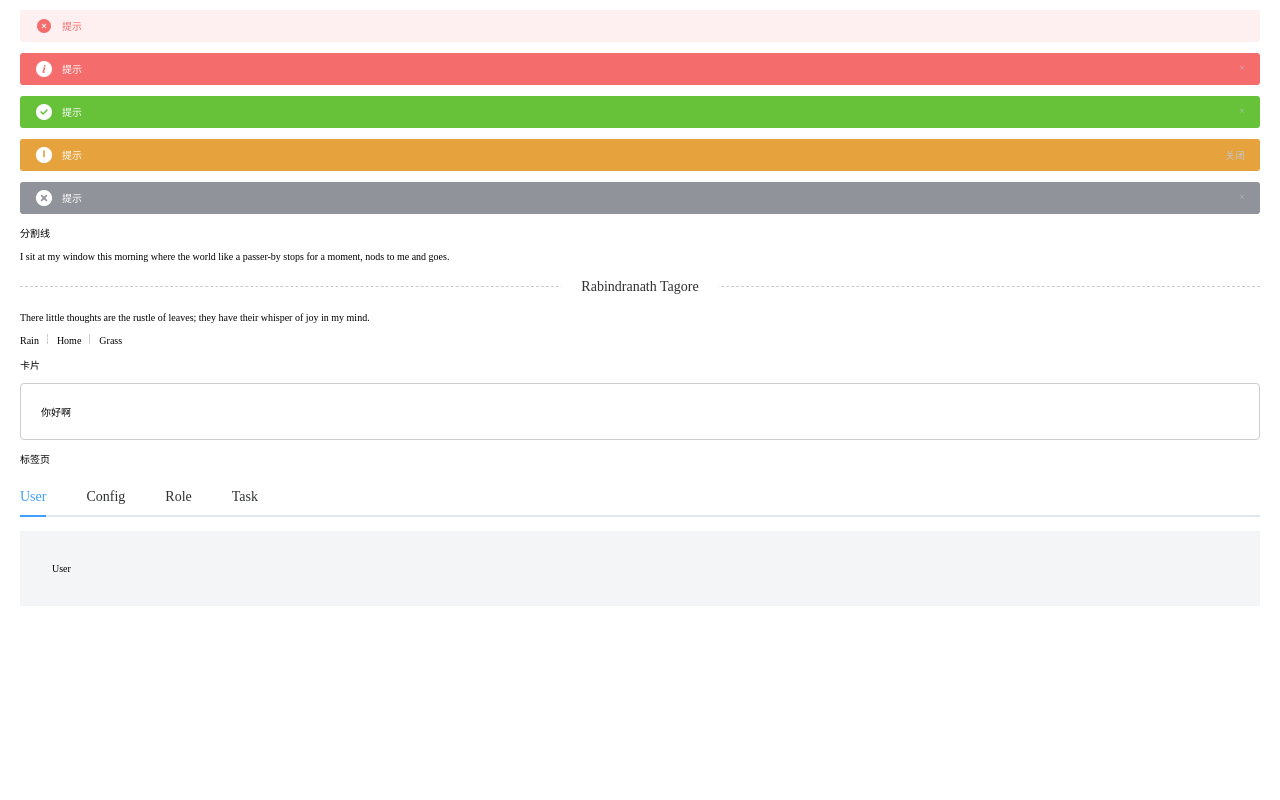
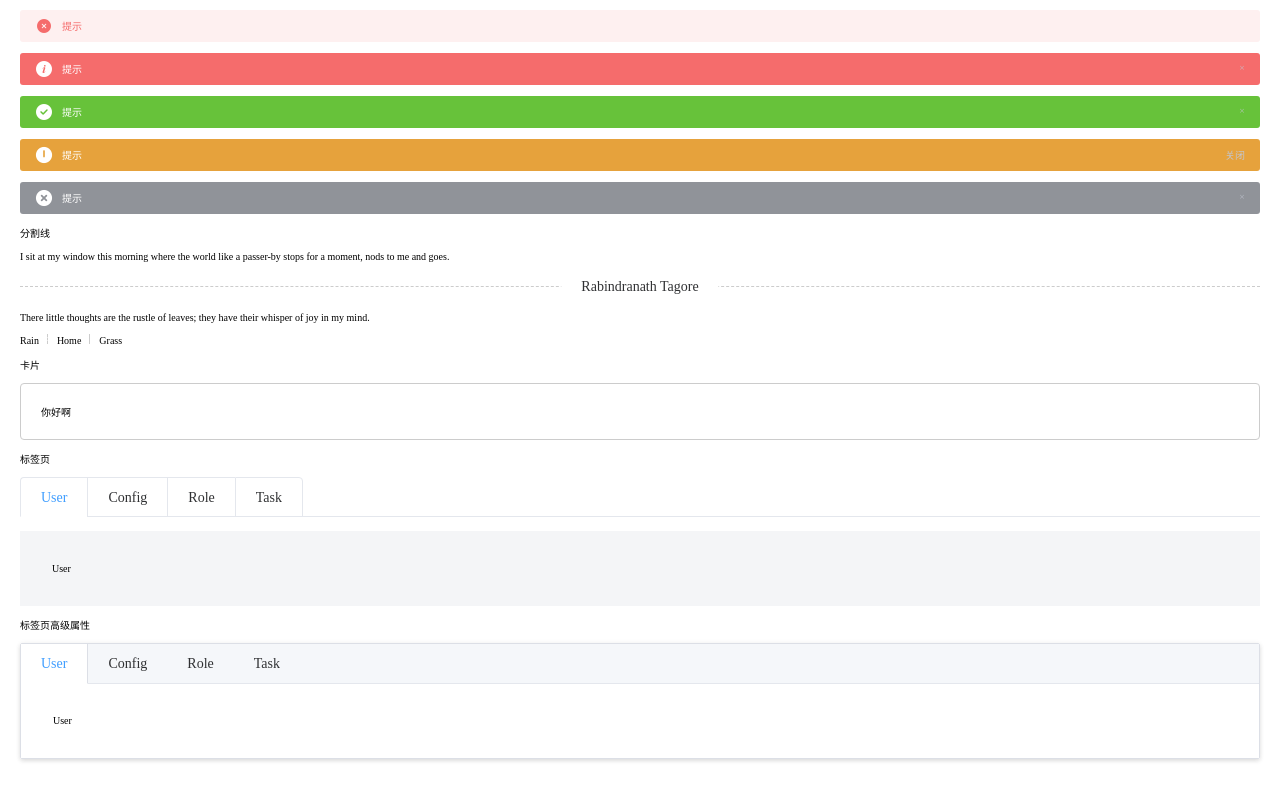
Before and after one commit to shengbenqiang/SComponent, a Vue app: page / in a window 1280 px wide. Shown: the part 1748-2548 px from the top of the page. Built offline with nearby package versions, Linux system fonts and the light colour scheme.

Commit message:
0.0.17 组件库开发；tabs 组件基础功能完善完毕，高级属性 type 对应的两种展示模式的逻辑和样式添加完毕，select 组件因图标库替换造成的样式 bug 修改完毕，拖拽算法测试；

```diff
--- a/src/App.vue
+++ b/src/App.vue
@@ -298,7 +298,16 @@
   <br>
   <div>标签页</div>
   <br>
-  <s-tabs v-model="activeName">
+  <s-tabs v-model="activeName" type="card">
+    <s-tab-pane label="User" name="first">User</s-tab-pane>
+    <s-tab-pane label="Config" name="second">Config</s-tab-pane>
+    <s-tab-pane label="Role" name="third">Role</s-tab-pane>
+    <s-tab-pane label="Task" name="fourth">Task</s-tab-pane>
+  </s-tabs>
+  <br>
+  <div>标签页高级属性</div>
+  <br>
+  <s-tabs v-model="activeOneName" type="border-card">
     <s-tab-pane label="User" name="first">User</s-tab-pane>
     <s-tab-pane label="Config" name="second">Config</s-tab-pane>
     <s-tab-pane label="Role" name="third">Role</s-tab-pane>
@@ -484,7 +493,8 @@ export default {
       sliderNum: 20,
       sliderTo: 30,
       sliderThree: 10,
-      sliderFour: [4, 8]
+      sliderFour: [4, 8],
+      activeOneName: 'first'
     }
   },
   methods: {
--- a/src/components/SSelect/SSelect.vue
+++ b/src/components/SSelect/SSelect.vue
@@ -80,7 +80,7 @@
           v-show="showClear"
           :class="[
             's-select-input-icon',
-            'fa s-select-clear-color',
+            's-select-clear-color iconfont',
             clearIcon,
             enterBorder ? 's-select-icon-enter' : 's-select-icon-common',
             focusBorder ? 's-select-icon-focus' : '',
@@ -94,7 +94,7 @@
           ref="selectSpan"
           :class="[
             's-select-input-icon',
-            'fa s-select-fa-color',
+            's-select-fa-color iconfont',
             suffixIcon,
             enterBorder ? 's-select-icon-enter' : 's-select-icon-common',
             focusBorder ? 's-select-icon-focus' : '',
@@ -104,7 +104,7 @@
           ]"
           :style="{height: changeInputHeight ? changeInputHeight + 'px' : ''}"
           @click.stop.prevent="handleIconClick"
-          @mousedown.prevent="handleIconMouseDown"
+          @mousedown="handleIconMouseDown"
         ></span>
       </div>
     </s-popper>
@@ -114,8 +114,10 @@
 <script>
 import { reactive, provide, ref, computed, defineComponent, watch, onMounted, onUpdated, toRefs, nextTick } from 'vue'
 import './SSelect.css'
+import '@/assets/icon/iconfont.css'
 import SPopper from '@/components/SPopper/SPopper'
 import SCheckTag from '@/components/SCheckTag/SCheckTag'
+// import SIcon from '@/components/SIcon/SIcon'
 import { GenNonDuplicateID } from '@/untils/common'
 
 export default defineComponent({
@@ -156,11 +158,11 @@ export default defineComponent({
     },
     clearIcon: {
       type: String,
-      default: 'fa-times'
+      default: 'icon-cuowu'
     },
     suffixIcon: {
       type: String,
-      default: 'fa-angle-down'
+      default: 'icon-arrow-down'
     }
   },
   components: {
@@ -168,6 +170,7 @@ export default defineComponent({
     SCheckTag
   },
   setup (props, { emit }) {
+    const arrow = ref(null)
     const selectInput = ref()
     const selectSpan = ref()
     const enterBorder = ref(false)
@@ -347,6 +350,7 @@ export default defineComponent({
     }))
 
     return {
+      arrow,
       sizeSty,
       selectInput,
       enterBorder,
--- a/src/components/STabs/STabNav.css
+++ b/src/components/STabs/STabNav.css
@@ -3,6 +3,39 @@
     margin-bottom: -1px;
     overflow: hidden;
     box-sizing: border-box;
+}
+.s-tab-nav-card-con {
+    position: relative;
+    margin-bottom: -1px;
+    overflow: hidden;
+    box-sizing: border-box;
+}
+.s-tab-nav-border-card-con {
+    position: relative;
+    margin-bottom: -1px;
+    overflow: hidden;
+    box-sizing: border-box;
+    background-color: #F5F7FA;
+}
+.s-tab-nav-border-card-con:after{
+    content: '';
+    position: absolute;
+    left: 0;
+    bottom: 0;
+    width: 100%;
+    height: 1px;
+    background-color: #E4E7ED;
+    z-index: 1;
+}
+.s-tab-nav-card-con:after{
+    content: '';
+    position: absolute;
+    left: 0;
+    bottom: 0;
+    width: 100%;
+    height: 1px;
+    background-color: #E4E7ED;
+    z-index: 1;
 }
 .s-tab-nav-con:after{
     content: '';
@@ -15,6 +48,7 @@
     z-index: 1;
 }
 .s-tab-nav-item-con {
+    white-space: nowrap;
     height: 40px;
     box-sizing: border-box;
     padding: 0 20px;
@@ -28,8 +62,52 @@
     cursor: pointer;
     user-select: none;
 }
+.s-tab-nav-card-item-con {
+    white-space: nowrap;
+    height: 40px;
+    box-sizing: border-box;
+    padding: 0 20px;
+    line-height: 40px;
+    display: inline-block;
+    list-style: none;
+    font-size: 14px;
+    font-weight: 500;
+    color: #303133;
+    position: relative;
+    cursor: pointer;
+    user-select: none;
+    border: 1px solid #E4E7ED;
+}
+.s-tab-nav-border-card-item-con {
+    white-space: nowrap;
+    height: 40px;
+    box-sizing: border-box;
+    padding: 0 20px;
+    line-height: 40px;
+    display: inline-block;
+    list-style: none;
+    font-size: 14px;
+    font-weight: 500;
+    color: #303133;
+    position: relative;
+    cursor: pointer;
+    user-select: none;
+    transition: background-color 0.4s;
+}
 .s-tab-nav-item-con:nth-child(1) {
     padding-left: 0;
+}
+.s-tab-nav-card-item-con:first-child {
+    border-top-left-radius: 4px;
+}
+.s-tab-nav-card-item-con:last-child {
+    border-top-right-radius: 4px;
+}
+.s-tab-nav-card-item-con:not(:last-child) {
+    border-right: none;
+}
+.s-tab-nav-border-card-item-con:not(:last-child) {
+    border-right: none;
 }
 .s-tab-nav-enter {
     color: #409EFF;
@@ -37,3 +115,19 @@
 .s-tab-nav-select {
     color: #409EFF;
 }
+.s-tab-nav-card-item-select {
+    border-bottom: 1px solid #ffffff;
+    z-index: 5;
+}
+.s-tab-nav-border-card-item-select {
+    background-color: #ffffff;
+    border-bottom: 1px solid #ffffff;
+    z-index: 5;
+}
+.s-tab-nav-border-card-item-select:first-child {
+    border-right: 1px solid #DCDFE6;
+}
+.s-tab-nav-border-card-item-select:not(:first-child) {
+    border-right: 1px solid #DCDFE6;
+    border-left: 1px solid #DCDFE6;
+}
--- a/src/components/STabs/STabNav.vue
+++ b/src/components/STabs/STabNav.vue
@@ -1,7 +1,7 @@
 <template>
   <div
     :class="[
-      's-tab-nav-con'
+      !type ? 's-tab-nav-con' : `s-tab-nav-${type}-con`
     ]"
   >
     <div
@@ -10,17 +10,23 @@
       :ref="getRefs"
       :dom-name="itemNav.name"
       :class="[
-        's-tab-nav-item-con',
-        navEnter === itemNav.name ? 's-tab-nav-enter' : '',
-        isSelect === itemNav.name ? 's-tab-nav-select' : ''
+        !type ? 's-tab-nav-item-con' : `s-tab-nav-${type}-item-con`,
+        type && isSelect === itemNav.name ? `s-tab-nav-${type}-item-select` : ''
       ]"
       @mouseenter="handleNavEnter(itemNav.name)"
       @mouseleave="handleNavLeave"
       @click.prevent.stop="handleNavClick(itemNav.name)"
     >
-      {{ itemNav.label }}
+      <span
+        :class="[
+          navEnter === itemNav.name ? 's-tab-nav-enter' : '',
+          isSelect === itemNav.name ? 's-tab-nav-select' : '',
+        ]"
+      >
+        {{ itemNav.label }}
+      </span>
     </div>
-    <s-tab-nav-bar :bar-style="styleObj" />
+    <s-tab-nav-bar v-if="!type" :bar-style="styleObj" />
   </div>
 </template>
 
@@ -45,17 +51,25 @@ export default defineComponent({
     const refArr = ref([])
     const styleObj = ref({})
     const tabValue = inject('tabsValue', undefined)
-    const { modelValue } = tabValue
+    const { modelValue, type } = tabValue
 
     const isSelect = computed(() => {
       return modelValue.value
     })
 
     const getRefs = (el) => {
-      refArr.value.push({
-        name: el.getAttribute('dom-name'),
-        el: el
+      let haveDom = false
+      refArr.value.forEach(itemEl => {
+        if (itemEl.name === el.getAttribute('dom-name')) {
+          haveDom = true
+        }
       })
+      if (!haveDom) {
+        refArr.value.push({
+          name: el.getAttribute('dom-name'),
+          el: el
+        })
+      }
     }
 
     const handleNavEnter = (itemKey) => {
@@ -75,15 +89,14 @@ export default defineComponent({
       styleObj.value = {}
       let tranX = 0
       refArr.value.forEach(itemDom => {
-        console.log(itemDom)
-        tranX = +itemDom.el.clientWidth
+        tranX = tranX + itemDom.el.clientWidth
         if (itemDom.name === val) {
           if (refArr.value[0].name === itemDom.name) {
             styleObj.value.width = `${itemDom.el.clientWidth - 20}px`
             styleObj.value.transform = `translateX(${0}px)`
           } else {
             styleObj.value.width = `${itemDom.el.clientWidth - 40}px`
-            styleObj.value.transform = `translateX(${tranX - 20}px)`
+            styleObj.value.transform = `translateX(${tranX - (itemDom.el.clientWidth - 20)}px)`
           }
         }
       })
@@ -95,10 +108,12 @@ export default defineComponent({
 
     onMounted(async () => {
       await nextTick()
+      console.log(type)
       handleBarStyle(modelValue.value)
     })
 
     return {
+      type,
       navEnter,
       isSelect,
       styleObj,
--- a/src/components/STabs/STabNavBar.css
+++ b/src/components/STabs/STabNavBar.css
@@ -6,4 +6,5 @@
     background-color: #409EFF;
     z-index: 2;
     list-style: none;
+    transition: all 0.5s;
 }
--- a/src/components/STabs/STabs.css
+++ b/src/components/STabs/STabs.css
@@ -3,10 +3,25 @@
     position: relative;
     overflow: hidden;
     padding: 32px;
-    background-color: #f4f5f7;
 }
 .s-tabs-header-con {
     padding: 0;
     position: relative;
+}
+.s-tabs-header-margin-none {
+    margin: 0;
+}
+.s-tabs-header-margin {
     margin: 0 0 15px;
 }
+.s-tabs-common-bg {
+    background-color: #f4f5f7;
+}
+.s-tabs-border-card-bg {
+    background-color: #ffffff;
+}
+.s-tabs-border-card-shadow {
+    box-shadow: 0 2px 4px #0000001f, 0 0 6px #0000000a;
+    border: 1px solid #DCDFE6;
+    border-radius: 2px;
+}
--- a/src/components/STabs/STabs.vue
+++ b/src/components/STabs/STabs.vue
@@ -1,12 +1,14 @@
 <template>
   <div
     :class="[
-      's-tabs-con'
+      's-tabs-con',
+      type && type === 'border-card' ? 's-tabs-border-card-shadow' : ''
     ]"
   >
     <div
       :class="[
-        's-tabs-header-con'
+        's-tabs-header-con',
+        type && type === 'border-card' ? 's-tabs-header-margin-none' : 's-tabs-header-margin'
       ]"
     >
       <s-tab-nav
@@ -17,7 +19,8 @@
     <div
       ref="tabsPane"
       :class="[
-        's-tabs-pane-con'
+        's-tabs-pane-con',
+        type && type === 'border-card' ? 's-tabs-border-card-bg' : 's-tabs-common-bg'
       ]"
     >
       <slot />
@@ -36,6 +39,14 @@ export default defineComponent({
     modelValue: {
       type: String,
       default: ''
+    },
+    type: {
+      type: String,
+      default: ''
+    },
+    tabPosition: {
+      type: String,
+      default: 'top'
     }
   },
   components: {
@@ -58,9 +69,9 @@ export default defineComponent({
       })
     }
 
-    const handleTabClick = (navName) => {
+    const handleTabClick = (navName, event) => {
       emit('update:modelValue', navName)
-      emit('tab-click', navName)
+      emit('tab-click', navName, event)
     }
 
     provide('tabsValue', {
```
